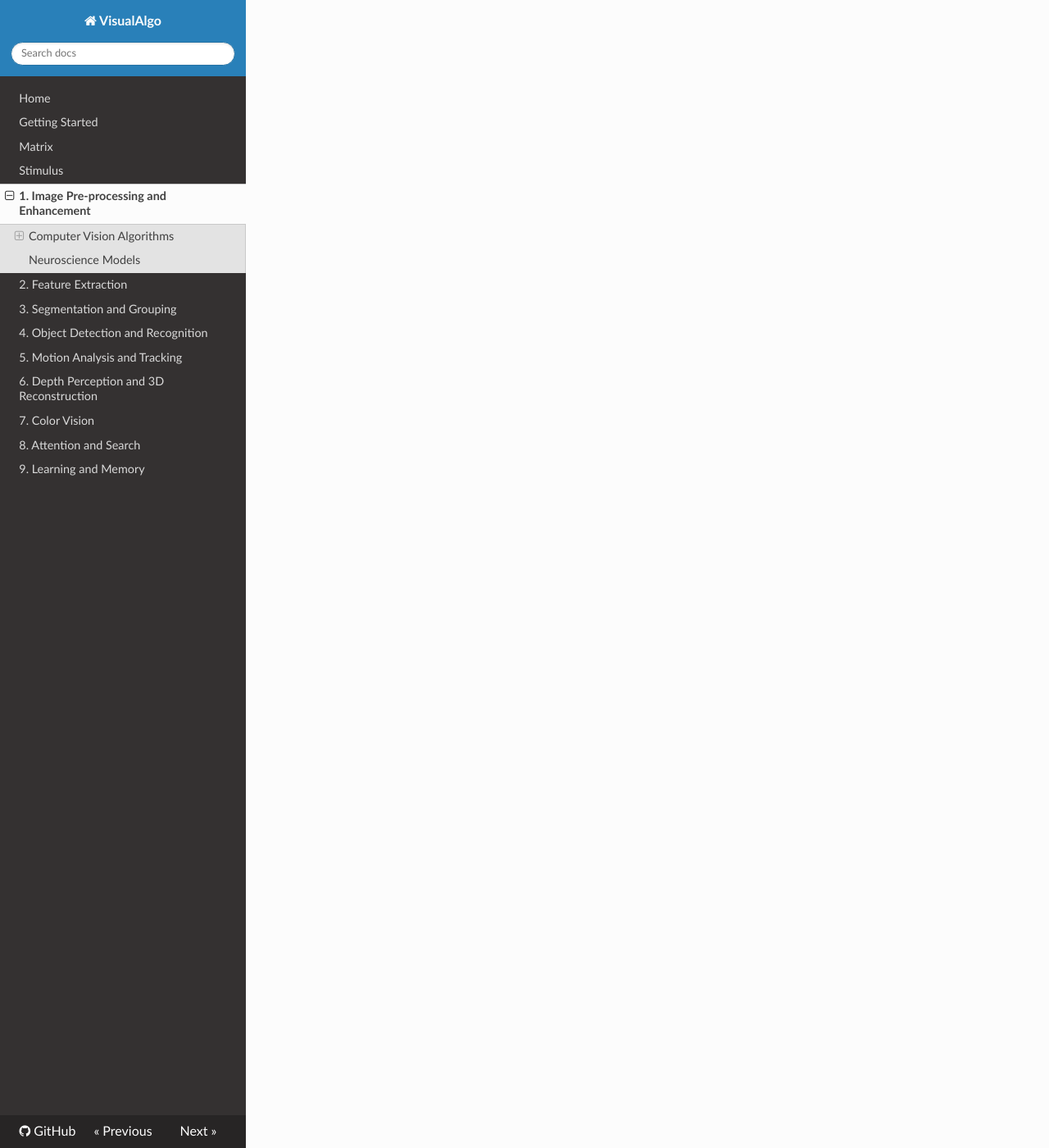
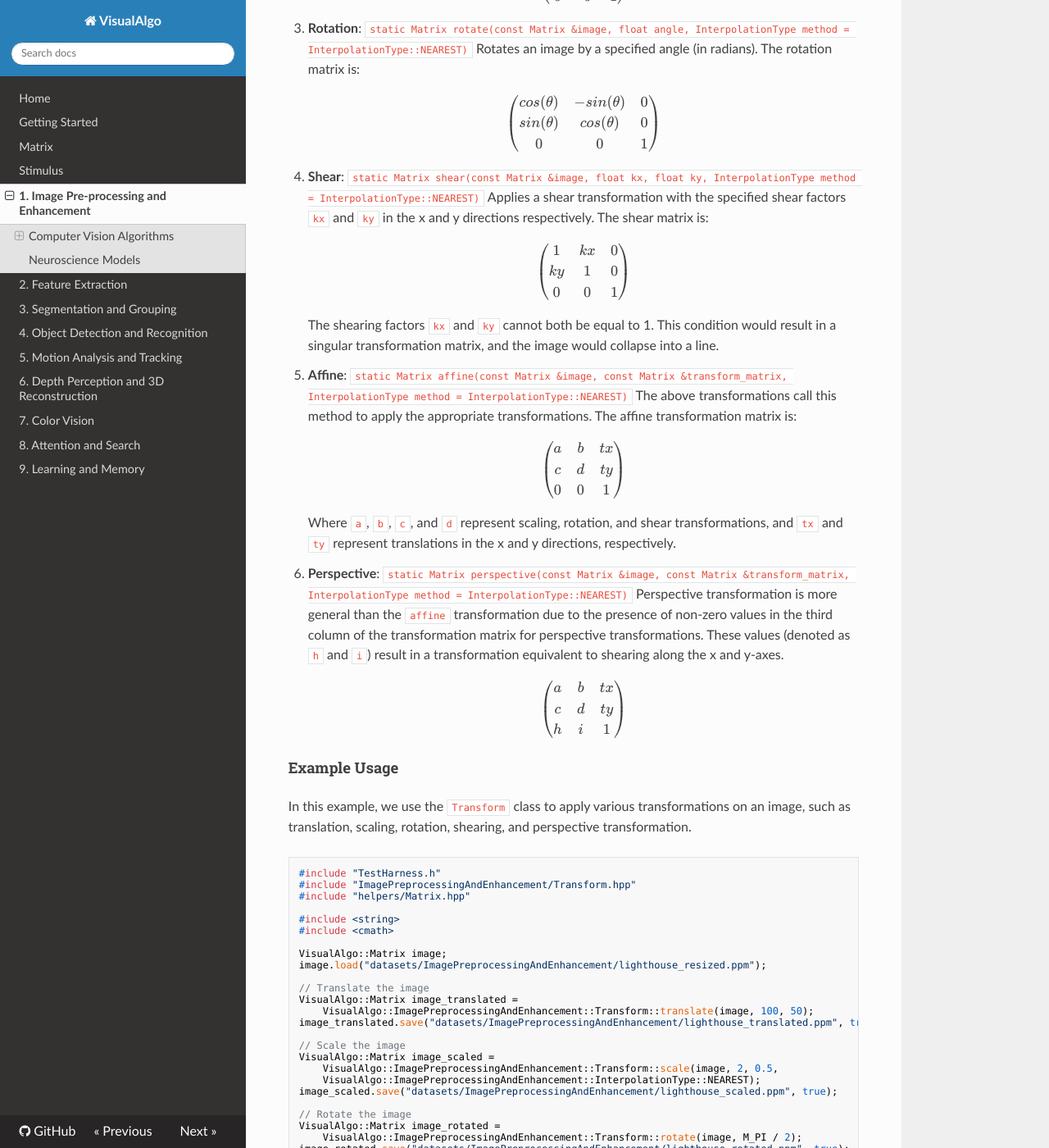
Before and after one commit to tonyfu97/VisualAlgo, an MkDocs documentation site: the page built from docs/pages/image-preprocessing-and-enhancement.md, in a window 1280 px wide and 1400 px high, scrolled down 4691 px. Shown: the whole window at 82% size. Built offline with MkDocs 1.6.1, drawn with Linux system fonts in a browser that asks for light colours; nearby versions of some CDN libraries; formulas are drawn with MathJax 3; some of the changed text lies outside the part shown.

Commit message:
Finish transformation

````diff
--- a/docs/pages/image-preprocessing-and-enhancement.md
+++ b/docs/pages/image-preprocessing-and-enhancement.md
@@ -101,7 +101,142 @@ While these interpolation methods implement the fundamental logic of nearest nei
 
 ---
 
-### Transform
+### Image Transformation Methods in `VisualAlgo::ImagePreprocessingAndEnhancement::Transform`
+
+The `Transform` class implements various image transformation operations, each using an associated 3x3 transformation matrix. These operations include translation, scaling, rotation, and shear.
+
+1. **Translation**: `static Matrix translate(const Matrix &image, int dx, int dy, InterpolationType method = InterpolationType::NEAREST)` Moves an image by `dx` units in the x-direction and `dy` units in the y-direction. The translation matrix is:
+
+    \[
+    \begin{pmatrix}
+    1 & 0 & dx \\
+    0 & 1 & dy \\
+    0 & 0 & 1
+    \end{pmatrix}
+    \]
+
+2. **Scaling**: `static Matrix scale(const Matrix &image, float sx, float sy, InterpolationType method = InterpolationType::NEAREST)` Resizes an image by a factor of `sx` in the x-direction and `sy` in the y-direction. The scaling matrix is:
+
+    \[
+    \begin{pmatrix}
+    sx & 0 & 0 \\
+    0 & sy & 0 \\
+    0 & 0 & 1
+    \end{pmatrix}
+    \]
+
+3. **Rotation**: `static Matrix rotate(const Matrix &image, float angle, InterpolationType method = InterpolationType::NEAREST)` Rotates an image by a specified angle (in radians). The rotation matrix is:
+
+    \[
+    \begin{pmatrix}
+    cos(\theta) & -sin(\theta) & 0 \\
+    sin(\theta) & cos(\theta) & 0 \\
+    0 & 0 & 1
+    \end{pmatrix}
+    \]
+
+4. **Shear**: `static Matrix shear(const Matrix &image, float kx, float ky, InterpolationType method = InterpolationType::NEAREST)` Applies a shear transformation with the specified shear factors `kx` and `ky` in the x and y directions respectively. The shear matrix is:
+
+    \[
+    \begin{pmatrix}
+    1 & kx & 0 \\
+    ky & 1 & 0 \\
+    0 & 0 & 1
+    \end{pmatrix}
+    \]
+
+    The shearing factors `kx` and `ky` cannot both be equal to 1. This condition would result in a singular transformation matrix, and the image would collapse into a line.
+
+5. **Affine**: `static Matrix affine(const Matrix &image, const Matrix &transform_matrix, InterpolationType method = InterpolationType::NEAREST)` The above transformations call this method to apply the appropriate transformations. The affine transformation matrix is:
+
+    \[
+    \begin{pmatrix}
+    a & b & tx \\
+    c & d & ty \\
+    0 & 0 & 1
+    \end{pmatrix}
+    \]
+
+    Where `a`, `b`, `c`, and `d` represent scaling, rotation, and shear transformations, and `tx` and `ty` represent translations in the x and y directions, respectively.
+
+6. **Perspective**: `static Matrix perspective(const Matrix &image, const Matrix &transform_matrix, InterpolationType method = InterpolationType::NEAREST)` Perspective transformation is more general than the `affine` transformation due to the presence of non-zero values in the third column of the transformation matrix for perspective transformations. These values (denoted as `h` and `i`) result in a transformation equivalent to shearing along the x and y-axes.
+
+    \[
+    \begin{pmatrix}
+    a & b & tx \\
+    c & d & ty \\
+    h & i & 1
+    \end{pmatrix}
+    \]
+
+#### Example Usage
+
+In this example, we use the `Transform` class to apply various transformations on an image, such as translation, scaling, rotation, shearing, and perspective transformation.
+
+```cpp
+#include "TestHarness.h"
+#include "ImagePreprocessingAndEnhancement/Transform.hpp"
+#include "helpers/Matrix.hpp"
+
+#include <string>
+#include <cmath>
+
+VisualAlgo::Matrix image;
+image.load("datasets/ImagePreprocessingAndEnhancement/lighthouse_resized.ppm");
+
+// Translate the image
+VisualAlgo::Matrix image_translated =
+    VisualAlgo::ImagePreprocessingAndEnhancement::Transform::translate(image, 100, 50);
+image_translated.save("datasets/ImagePreprocessingAndEnhancement/lighthouse_translated.ppm", true);
+
+// Scale the image
+VisualAlgo::Matrix image_scaled =
+    VisualAlgo::ImagePreprocessingAndEnhancement::Transform::scale(image, 2, 0.5,
+    VisualAlgo::ImagePreprocessingAndEnhancement::InterpolationType::NEAREST);
+image_scaled.save("datasets/ImagePreprocessingAndEnhancement/lighthouse_scaled.ppm", true);
+
+// Rotate the image
+VisualAlgo::Matrix image_rotated =
+    VisualAlgo::ImagePreprocessingAndEnhancement::Transform::rotate(image, M_PI / 2);
+image_rotated.save("datasets/ImagePreprocessingAndEnhancement/lighthouse_rotated.ppm", true);
+
+// Shear the image
+VisualAlgo::Matrix image_sheared =
+    VisualAlgo::ImagePreprocessingAndEnhancement::Transform::shear(image, 0, 0.5);
+image_sheared.save("datasets/ImagePreprocessingAndEnhancement/lighthouse_sheared.ppm", true);
+
+// Apply perspective transformation on the image
+VisualAlgo::Matrix perspective_matrix = VisualAlgo::ImagePreprocessingAndEnhancement::Transform::scale(0.5, 0.5);
+perspective_matrix.set(2, 0, 0.01);
+perspective_matrix.set(2, 1, 0.01);
+VisualAlgo::Matrix image_perspective_transformed =
+    VisualAlgo::ImagePreprocessingAndEnhancement::Transform::perspective(image, perspective_matrix);
+image_perspective_transformed.save("datasets/ImagePreprocessingAndEnhancement/lighthouse_perspective.ppm", true);
+```
+
+#### Visual Examples
+
+Here are the results from the above code:
+
+1. Translation
+
+    ![lighthouse_translate](../images/ImagePreprocessingAndEnhancement/lighthouse_translate.png)
+
+2. Scaling
+
+    ![lighthouse_scale](../images/ImagePreprocessingAndEnhancement/lighthouse_scale.png)
+
+3. Rotation
+
+    ![lighthouse_rotate](../images/ImagePreprocessingAndEnhancement/lighthouse_rotate.png)
+
+4. Shearing
+
+    ![lighthouse_shear](../images/ImagePreprocessingAndEnhancement/lighthouse_shear.png)
+
+5. Perspective
+
+    ![lighthouse_perspective](../images/ImagePreprocessingAndEnhancement/lighthouse_perspective.png)
 
 ---
 
````
Also changed, not shown: docs/images/ImagePreprocessingAndEnhancement/lighthouse_perspective.png (added), docs/images/ImagePreprocessingAndEnhancement/lighthouse_rotate.png (added), docs/images/ImagePreprocessingAndEnhancement/lighthouse_scale.png (added), docs/images/ImagePreprocessingAndEnhancement/lighthouse_shear.png (added), docs/images/ImagePreprocessingAndEnhancement/lighthouse_translate.png (added), 14 other files.
